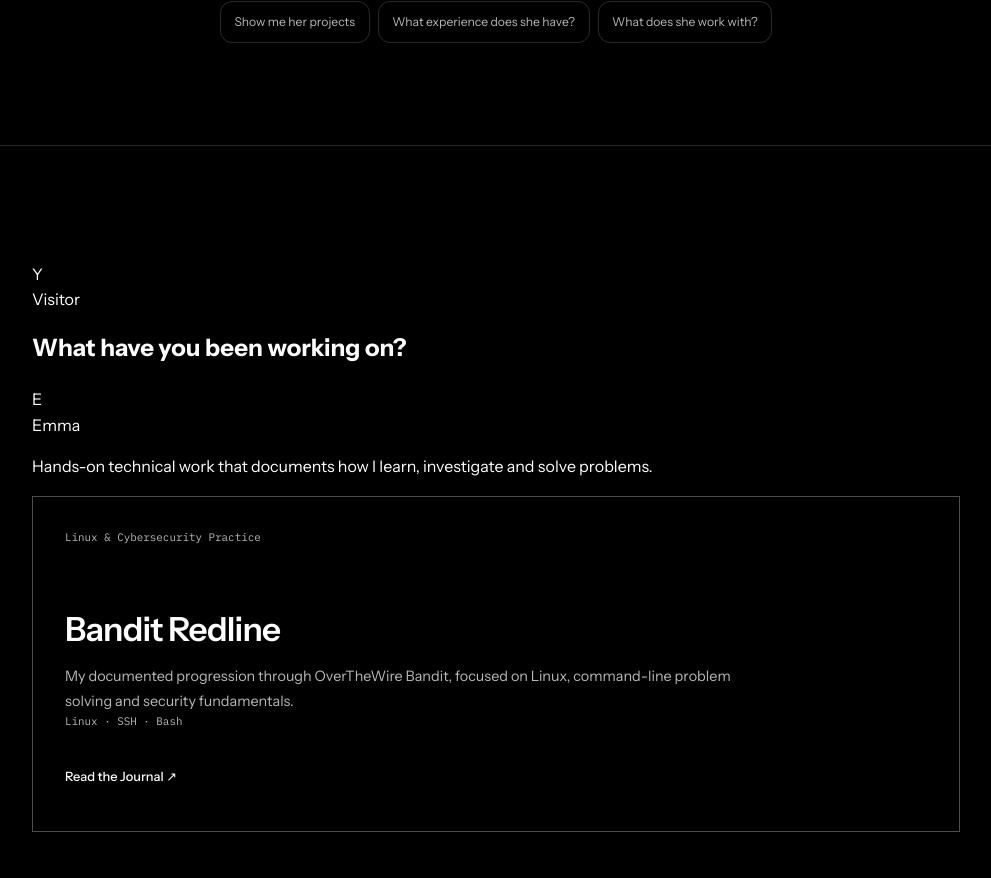
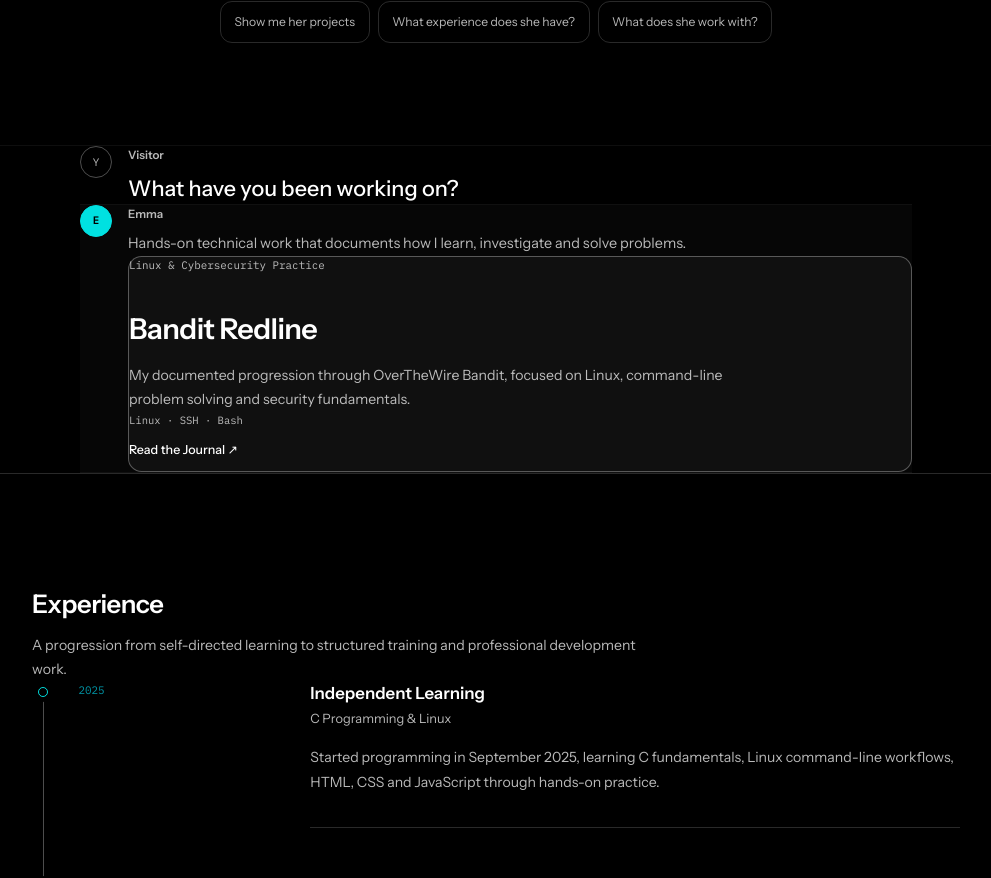
Before and after one commit to emma-dasilva-dev/emma-dasilva-portfolio, a Next.js app: page /en in a window 1280 px wide. Shown: the part 863-1741 px from the top of the page, without its empty margins (272-1263 px from the left). Built offline with nearby package versions, Linux system fonts and the light colour scheme.

Commit message:
design: style project conversation

```diff
--- a/src/components/sections/Work.module.css
+++ b/src/components/sections/Work.module.css
@@ -1,18 +1,21 @@
-.section { padding-block:clamp(5rem,9vw,8rem); border-top:1px solid var(--color-border); }
-.sectionHeader { display:flex; align-items:end; justify-content:space-between; gap:var(--space-8); margin-bottom:clamp(var(--space-12),6vw,var(--space-16)); }
-.sectionHeader h2 { margin:0; font-size:clamp(1.35rem,2vw,1.75rem); font-weight:600; line-height:1.15; letter-spacing:-.02em; }
-.sectionHeader p { max-width:34rem; margin:0; color:var(--color-text-muted); font-size:.88rem; line-height:1.7; }
-.projects { display:grid; grid-template-columns:1fr; }
-.project { display:flex; min-height:21rem; width:100%; flex-direction:column; padding:clamp(var(--space-6),3vw,var(--space-8)); border:1px solid var(--color-border-strong); background:var(--color-black); transition:background-color var(--motion-standard) var(--ease-standard),border-color var(--motion-standard) var(--ease-standard),color var(--motion-standard) var(--ease-standard); }
+.section { padding:0; border-top:1px solid rgb(255 255 255 / .055); }
+.thread { width:min(100%,52rem); margin:0 auto; }
+.promptRow,.answerRow { display:grid; grid-template-columns:2rem minmax(0,1fr); gap:var(--space-4); padding:clamp(var(--space-8),5vw,var(--space-12)) var(--space-5); }
+.answerRow { background:rgb(255 255 255 / .025); border-block:1px solid rgb(255 255 255 / .04); }
+.avatar { display:flex; align-items:center; justify-content:center; width:2rem; height:2rem; border:1px solid var(--color-border-strong); border-radius:50%; color:var(--color-text-muted); font-family:var(--font-mono); font-size:.68rem; }
+.emmaAvatar { border-color:var(--color-accent); background:var(--color-accent); color:var(--color-black); font-weight:600; }
+.author { margin:0 0 var(--space-2); color:var(--color-text-muted); font-size:.72rem; font-weight:600; }
+.promptRow h2 { margin:0; font-size:clamp(1.1rem,2vw,1.35rem); font-weight:500; line-height:1.45; }
+.intro { max-width:42rem; margin:0 0 var(--space-7); color:var(--color-text-muted); font-size:.9rem; line-height:1.7; }
+.project { padding:clamp(var(--space-5),3vw,var(--space-7)); border:1px solid var(--color-border-strong); border-radius:.85rem; background:#101010; transition:background var(--motion-standard) var(--ease-standard),border-color var(--motion-standard) var(--ease-standard),color var(--motion-standard) var(--ease-standard); }
 .project:hover,.project:focus-within { background:var(--color-accent); border-color:var(--color-accent); color:var(--color-black); }
-.projectType { margin:0 0 auto; color:var(--color-text-muted); font-family:var(--font-mono); font-size:.68rem; line-height:1.6; transition:color var(--motion-standard) var(--ease-standard); }
-.project h3 { margin:0; font-size:clamp(1.6rem,2.6vw,2.1rem); font-weight:600; line-height:1.08; letter-spacing:-.025em; }
-.summary { max-width:42rem; margin:var(--space-4) 0 0; color:var(--color-text-muted); font-size:.9rem; line-height:1.7; transition:color var(--motion-standard) var(--ease-standard); }
-.stack { margin:var(--space-5) 0 0; color:var(--color-text-muted); font-family:var(--font-mono); font-size:.68rem; line-height:1.6; transition:color var(--motion-standard) var(--ease-standard); }
-.links { display:flex; flex-wrap:wrap; gap:var(--space-6); margin-top:var(--space-6); }
-.links a { display:inline-flex; align-items:center; min-height:44px; color:var(--color-text); font-size:.8rem; font-weight:500; text-decoration:none; transition:color var(--motion-fast) var(--ease-standard); }
+.projectType { margin:0 0 var(--space-8); color:var(--color-text-muted); font-family:var(--font-mono); font-size:.68rem; }
+.project h3 { margin:0; font-size:clamp(1.35rem,2.4vw,1.8rem); font-weight:600; letter-spacing:-.02em; }
+.summary { max-width:40rem; margin:var(--space-3) 0 0; color:var(--color-text-muted); font-size:.88rem; line-height:1.7; }
+.stack { margin:var(--space-5) 0 0; color:var(--color-text-muted); font-family:var(--font-mono); font-size:.66rem; }
+.links { margin-top:var(--space-5); }
+.links a { display:inline-flex; align-items:center; min-height:2.6rem; color:var(--color-text); font-size:.78rem; font-weight:500; text-decoration:none; }
 .project:hover .projectType,.project:hover .summary,.project:hover .stack,.project:focus-within .projectType,.project:focus-within .summary,.project:focus-within .stack { color:rgb(0 0 0 / .7); }
 .project:hover .links a,.project:focus-within .links a { color:var(--color-black); }
-.project:hover .links a:hover,.project:hover .links a:focus-visible,.project:focus-within .links a:hover,.project:focus-within .links a:focus-visible { color:rgb(0 0 0 / .6); }
-@media (max-width:47.9375rem) { .section { padding-block:var(--space-16); } .sectionHeader { align-items:flex-start; flex-direction:column; gap:var(--space-3); margin-bottom:var(--space-10); } .project { min-height:18rem; } }
-@media (prefers-reduced-motion:reduce) { .project,.projectType,.summary,.stack,.links a { transition:none; } }
+@media (max-width:47.9375rem) { .promptRow,.answerRow { padding-inline:var(--space-4); } }
+@media (prefers-reduced-motion:reduce) { .project { transition:none; } }
```
